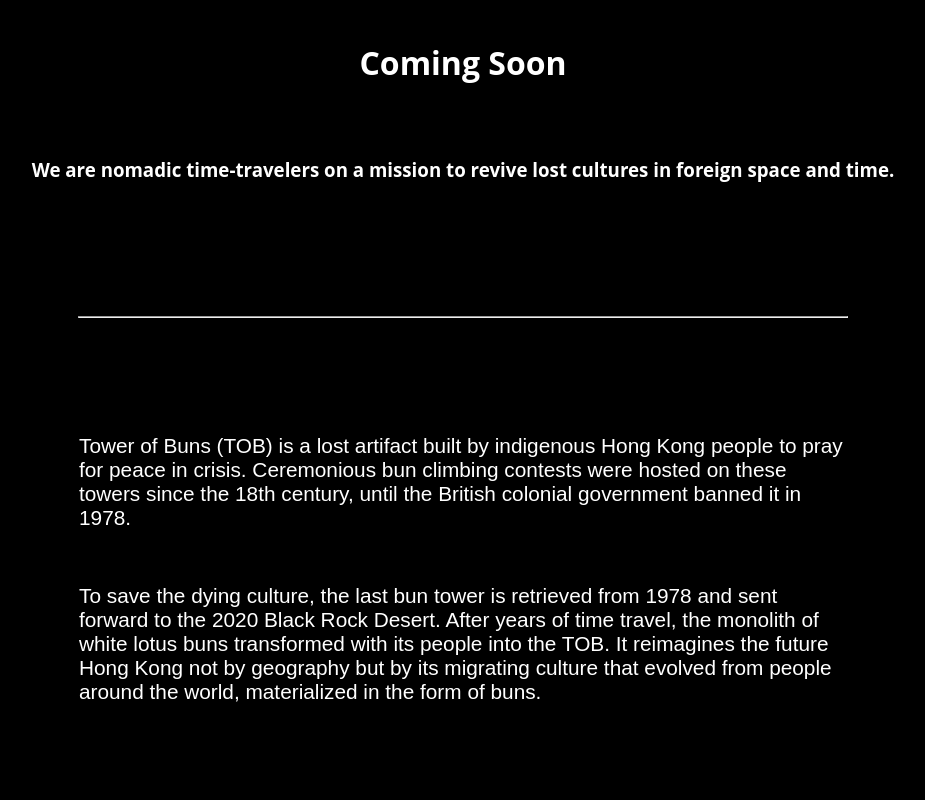
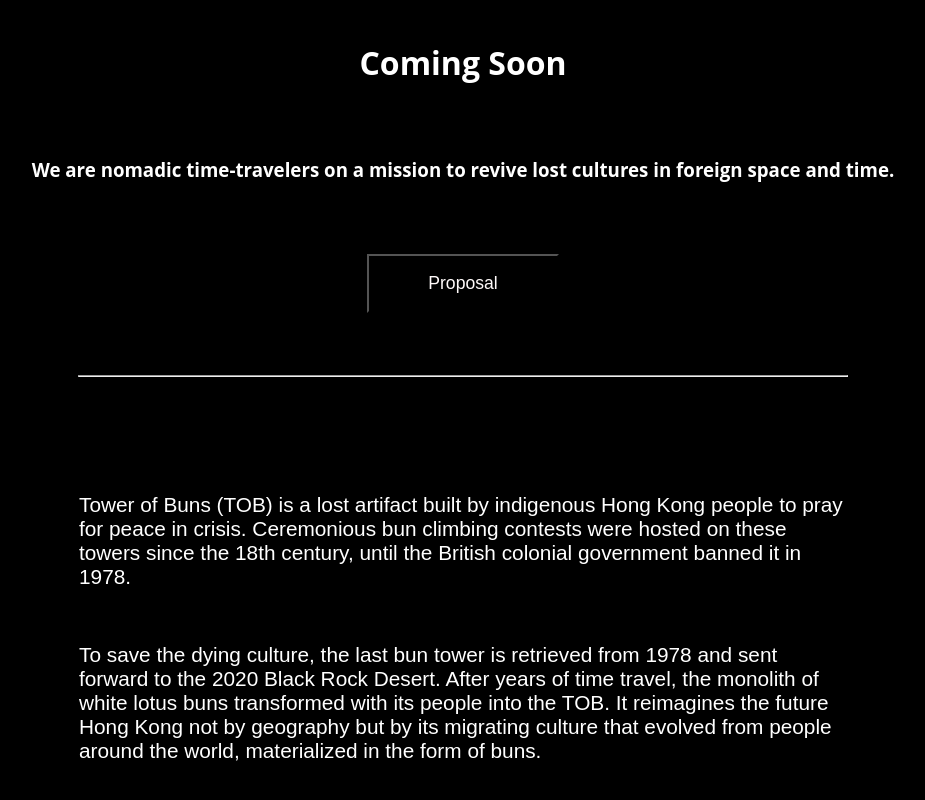
Before and after one commit to mfcecilia/tob-com, a plain HTML site: page index.html in a window 1280 px wide. Shown: the part 852-1652 px from the top of the page, without its empty margins (177-1102 px from the left). Drawn offline with Linux system fonts and the light colour scheme.

Commit message:
proposal and refs

```diff
--- a/index.css
+++ b/index.css
@@ -38,6 +38,22 @@ hr {
     color: grey;
 }
 
+button {
+    display: block;
+    margin: auto;
+    width: 15%;
+    cursor: pointer;
+    line-height: 300%;
+    font-size: 1.1em;
+    background-color: black;
+    color: snow;
+}
+
+button:hover {
+    color: black;
+    background-color: snow;
+}
+
 .yt-vid {
     margin: auto;
     text-align: center;
--- a/index.html
+++ b/index.html
@@ -40,6 +40,9 @@
     <br>
     <br>
     <br>
+
+    <button type="button" onclick="location.href='refs/proposal.pdf';" value="Go to proposal">Proposal</button>
+
     <br>
     <br>
     <br>
```
Also changed, not shown: 1 other file.
